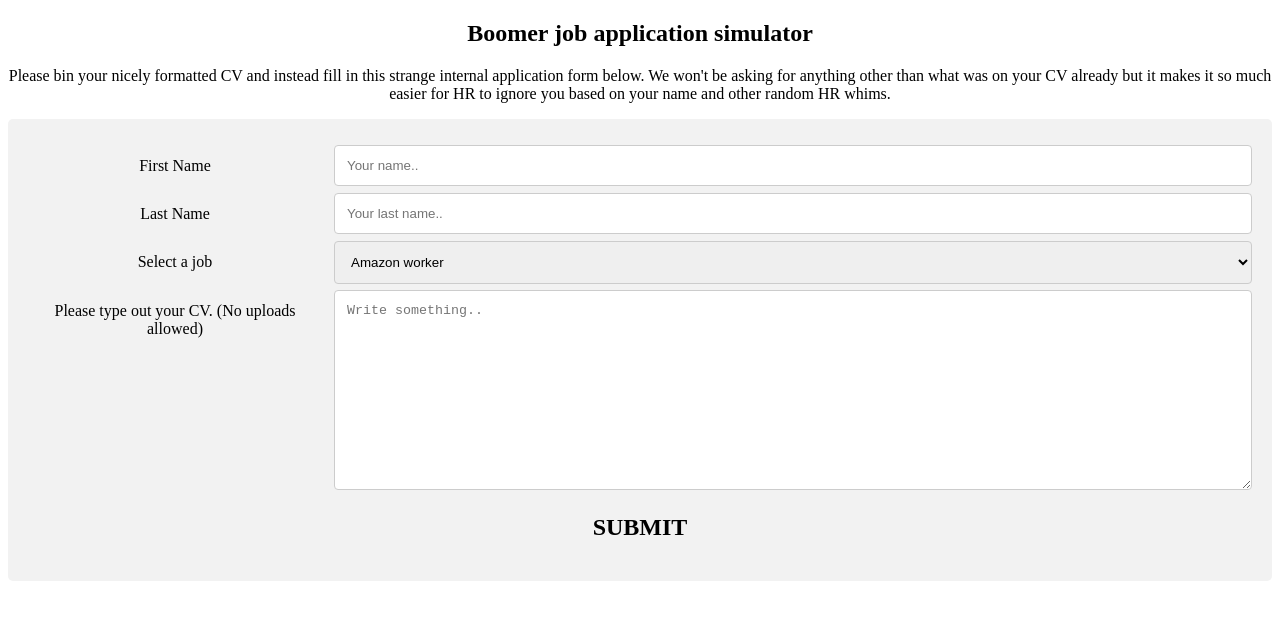
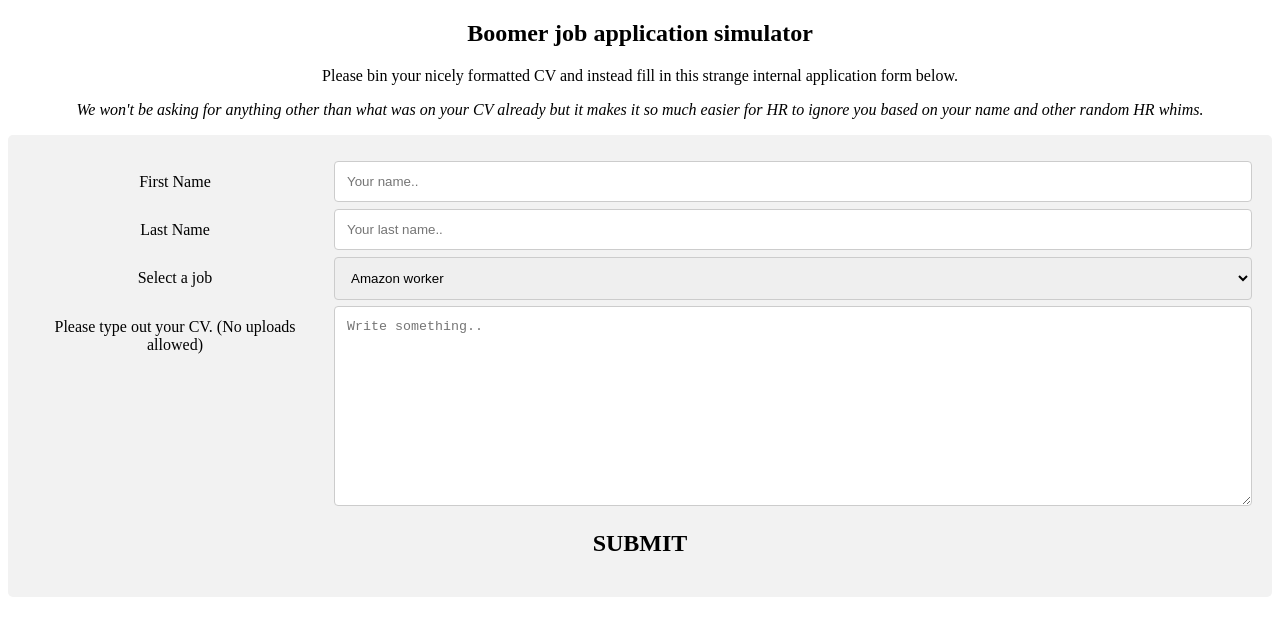
Before and after one commit to guyphenix/boomer_CV_sim, a plain HTML site: page index.html in a window 1280 px wide. Drawn offline with Linux system fonts and the light colour scheme.

Commit message:
Update index.html

```diff
--- a/index.html
+++ b/index.html
@@ -126,8 +126,8 @@ input[type=submit]:hover {
 <body>
 
 <h2>Boomer job application simulator</h2>
-<p>Please bin your nicely formatted CV and instead fill in this strange internal application form below.
-  We won't be asking for anything other than what was on your CV already but it makes it so much easier for HR to ignore you based on your name and other random HR whims.</p>
+<p>Please bin your nicely formatted CV and instead fill in this strange internal application form below.<p>
+ <i>We won't be asking for anything other than what was on your CV already but it makes it so much easier for HR to ignore you based on your name and other random HR whims.</i></p>
 
 <div class="container">
   <form action="/action_page.php">
```
